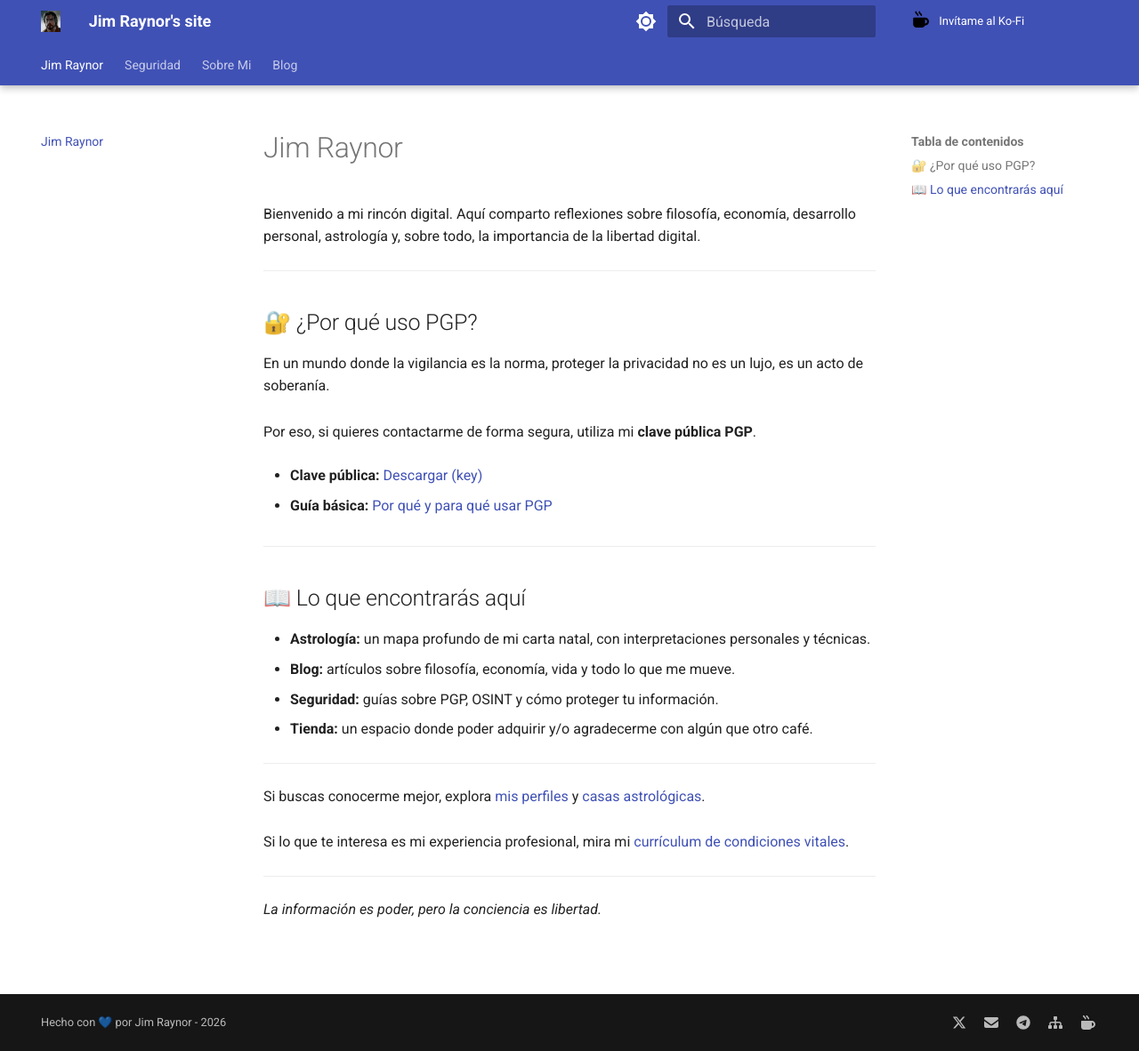
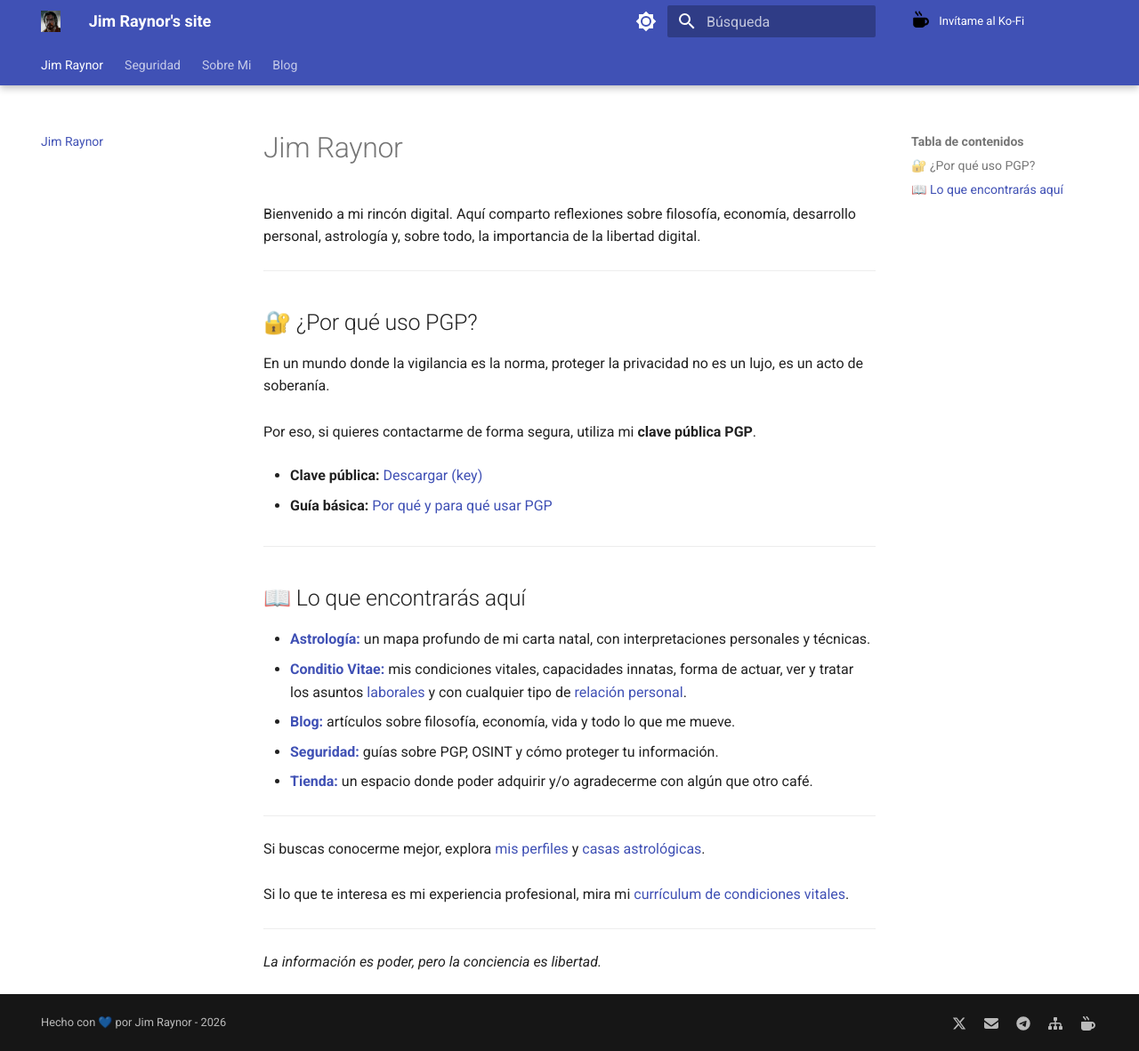
Before and after one commit to jimraynor88/blog, an MkDocs documentation site: the page built from docs/index.md, in a window 1280 px wide and 1182 px high. Shown: the whole window at 89% size. Built offline with MkDocs 1.6.1 and Material for MkDocs 9.7.7, drawn with Linux system fonts in a browser that asks for light colours.

Commit message:
Update index.md

```diff
--- a/docs/index.md
+++ b/docs/index.md
@@ -16,10 +16,11 @@ En un mundo donde la vigilancia es la norma, proteger la privacidad no es un luj
 
 ## 📖 Lo que encontrarás aquí
 
-- **Astrología:** un mapa profundo de mi carta natal, con interpretaciones personales y técnicas.
-- **Blog:** artículos sobre filosofía, economía, vida y todo lo que me mueve.
-- **Seguridad:** guías sobre PGP, OSINT y cómo proteger tu información.
-- **Tienda:** un espacio donde poder adquirir y/o agradecerme con algún que otro café.
+- [**Astrología:**](/Sobre_Mi/Astrologia/) un mapa profundo de mi carta natal, con interpretaciones personales y técnicas.
+- [**Conditio Vitae:**](/Sobre_Mi/Astrologia/Conditio_Vitae/) mis condiciones vitales, capacidades innatas, forma de actuar, ver y tratar los asuntos [laborales](/Sobre_Mi/Astrologia/Conditio_Vitae/mis_cv) y con cualquier tipo de [relación personal](/Sobre_Mi/Astrologia/Conditio_Vitae/Relaciones_Como_Soy).
+- [**Blog:**](/blog) artículos sobre filosofía, economía, vida y todo lo que me mueve.
+- [**Seguridad:**](/Seguridad) guías sobre PGP, OSINT y cómo proteger tu información.
+- [**Tienda:**](/tienda) un espacio donde poder adquirir y/o agradecerme con algún que otro café.
 ---
 
 Si buscas conocerme mejor, explora [mis perfiles](/Sobre_Mi/Astrologia/Perfiles/index.html) y [casas astrológicas](/Sobre_Mi/Astrologia/Carta_Natal/Casas/index.html).<br><br>Si lo que te interesa es mi experiencia profesional, mira mi [currículum de condiciones vitales](/Sobre_Mi/Astrologia/Conditio_Vitae/index.html).
```
